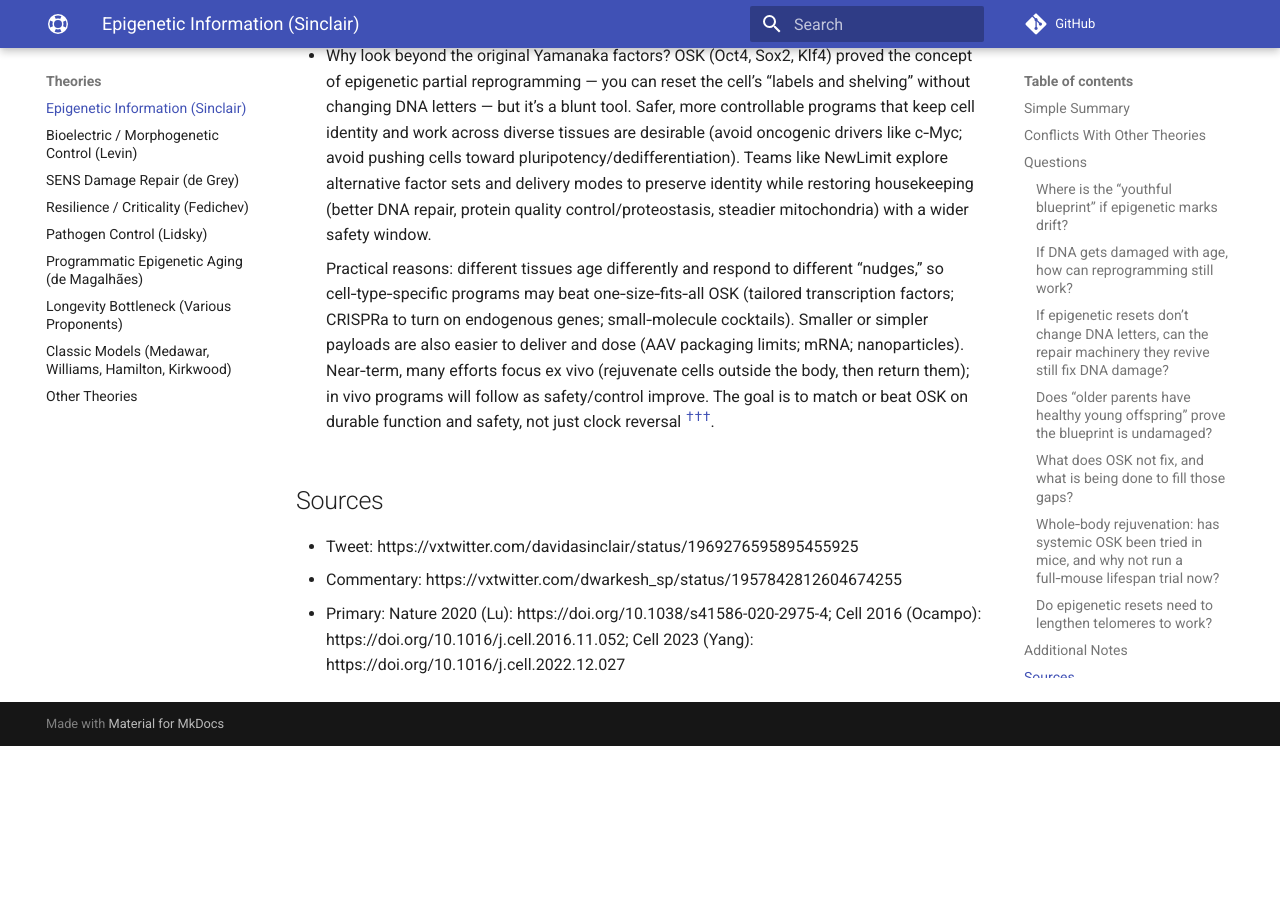
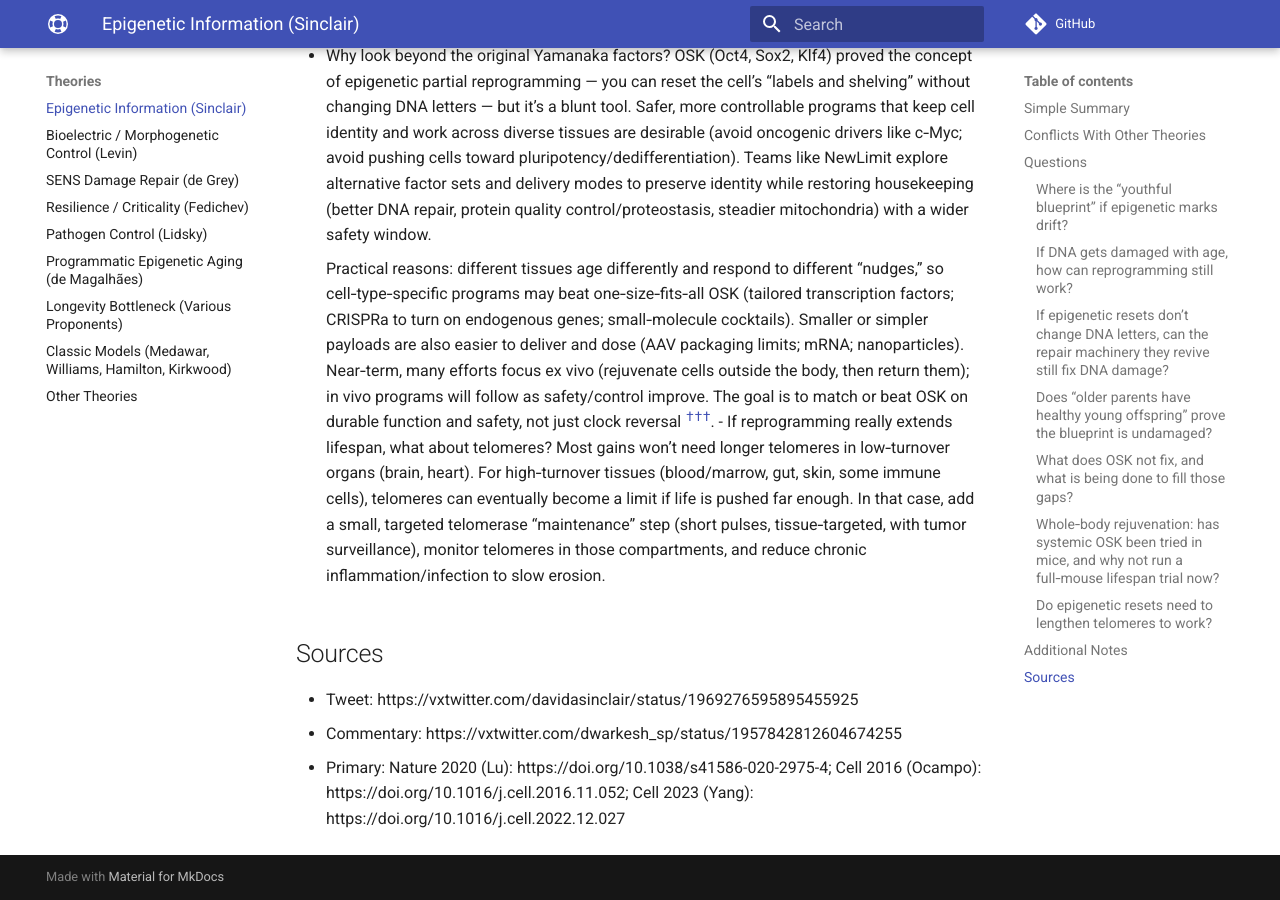
Before and after one commit to djgish485/project-lifespan, an MkDocs documentation site: the page built from docs/theories/epigenetic_information.md, in a window 1280 px wide and 900 px high, scrolled down 4979 px. Built offline with MkDocs 1.6.1 and Material for MkDocs 9.7.7, drawn with Linux system fonts in a browser that asks for light colours; comment, search, counter and statistics services are not loaded; before the commit the page ends 5725 px from its top, so only the background shows below that.

Commit message:
docs(theories): add Additional Notes bullet on telomeres in long-life reprogramming scenario (targeted maintenance where needed)

```diff
--- a/docs/theories/epigenetic_information.md
+++ b/docs/theories/epigenetic_information.md
@@ -131,6 +131,7 @@
 
 
     Practical reasons: different tissues age differently and respond to different “nudges,” so cell‑type‑specific programs may beat one‑size‑fits‑all OSK (tailored transcription factors; CRISPRa to turn on endogenous genes; small‑molecule cocktails). Smaller or simpler payloads are also easier to deliver and dose (AAV packaging limits; mRNA; nanoparticles). Near‑term, many efforts focus ex vivo (rejuvenate cells outside the body, then return them); in vivo programs will follow as safety/control improve. The goal is to match or beat OSK on durable function and safety, not just clock reversal <sup><a class="ref-pop" href="https://doi.org/10.1038/s41586-020-2975-4" data-ref-url="https://doi.org/10.1038/s41586-020-2975-4" data-ref-summary="Nature (2020): OSK restores vision and reverses epigenetic age in mouse retina; proof-of-concept for partial reprogramming.">†</a></sup><sup><a class="ref-pop" href="https://doi.org/10.1016/j.cell.2016.11.052" data-ref-url="https://doi.org/10.1016/j.cell.2016.11.052" data-ref-summary="Cell (2016): in‑vivo partial reprogramming improves hallmarks in progeroid mice; continuous expression raises tumor risk; cyclic dosing helps.">†</a></sup><sup><a class="ref-pop" href="https://www.youtube.com/watch?v=XCLODgdCmKA" data-ref-url="https://www.youtube.com/watch?v=XCLODgdCmKA" data-ref-summary="Interview: Jacob Kimmel (NewLimit) discusses partial reprogramming programs beyond classic Yamanaka factors.">†</a></sup>.
+- If reprogramming really extends lifespan, what about telomeres? Most gains won’t need longer telomeres in low‑turnover organs (brain, heart). For high‑turnover tissues (blood/marrow, gut, skin, some immune cells), telomeres can eventually become a limit if life is pushed far enough. In that case, add a small, targeted telomerase “maintenance” step (short pulses, tissue‑targeted, with tumor surveillance), monitor telomeres in those compartments, and reduce chronic inflammation/infection to slow erosion.
 
 ## Sources
 
```
